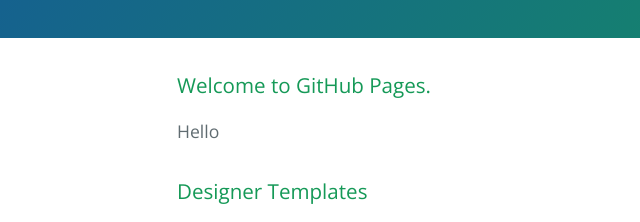
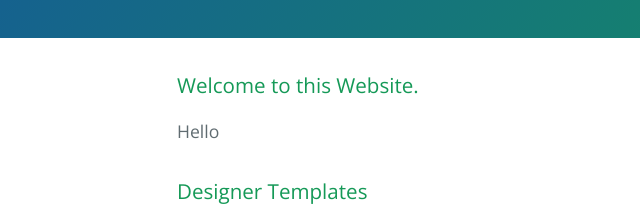
Before and after one commit to MnMagnum/mnmagnum2.github.io, a plain HTML site: page index.html in a window 1280 px wide. Shown: the part 345-567 px from the top of the page, 47-687 px from the left. Drawn offline with nearby package versions, Linux system fonts and the light colour scheme.

Commit message:
Update index.html

```diff
--- a/index.html
+++ b/index.html
@@ -20,7 +20,7 @@
 
     <section class="main-content">
       <h3>
-<a id="welcome-to-github-pages" class="anchor" href="#welcome-to-github-pages" aria-hidden="true"><span aria-hidden="true" class="octicon octicon-link"></span></a>Welcome to GitHub Pages.</h3>
+<a id="welcome-to-github-pages" class="anchor" href="#welcome-to-github-pages" aria-hidden="true"><span aria-hidden="true" class="octicon octicon-link"></span></a>Welcome to this Website.</h3>
 
 <p>Hello</p>
 
```
